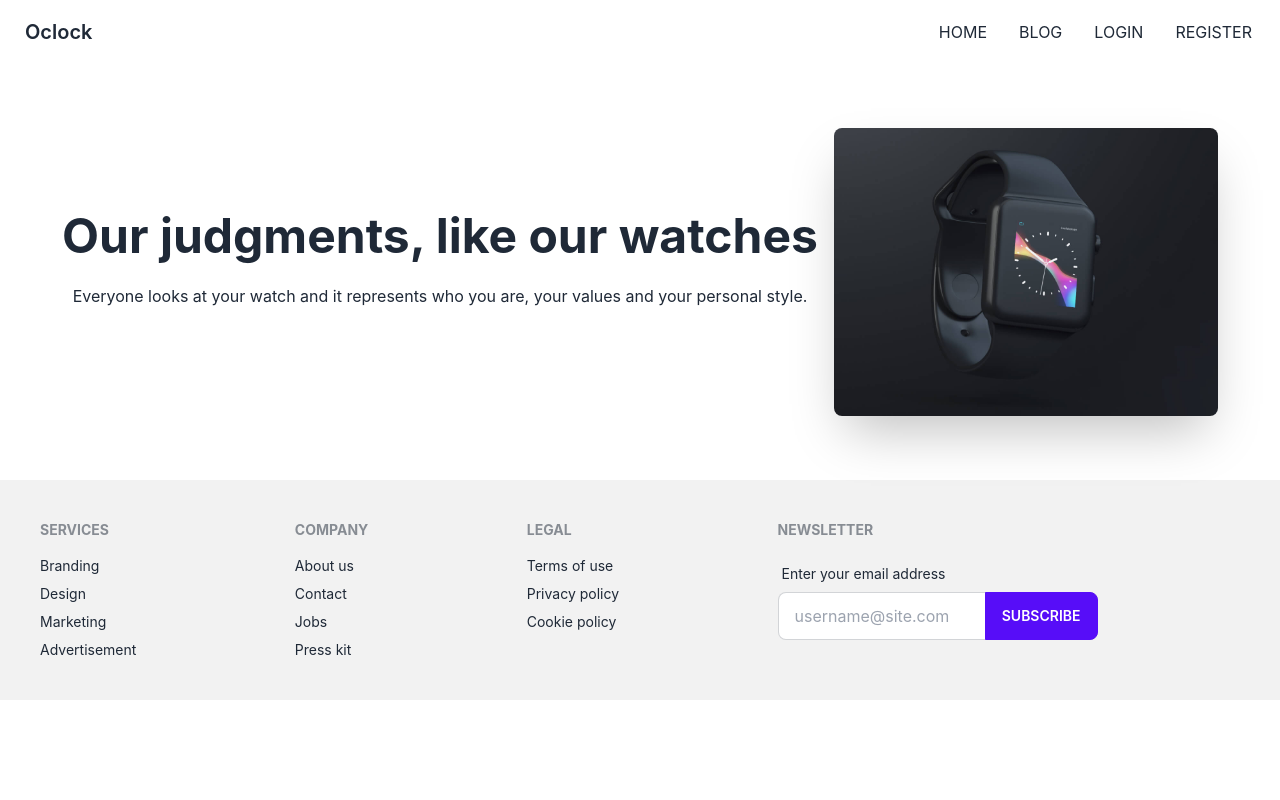
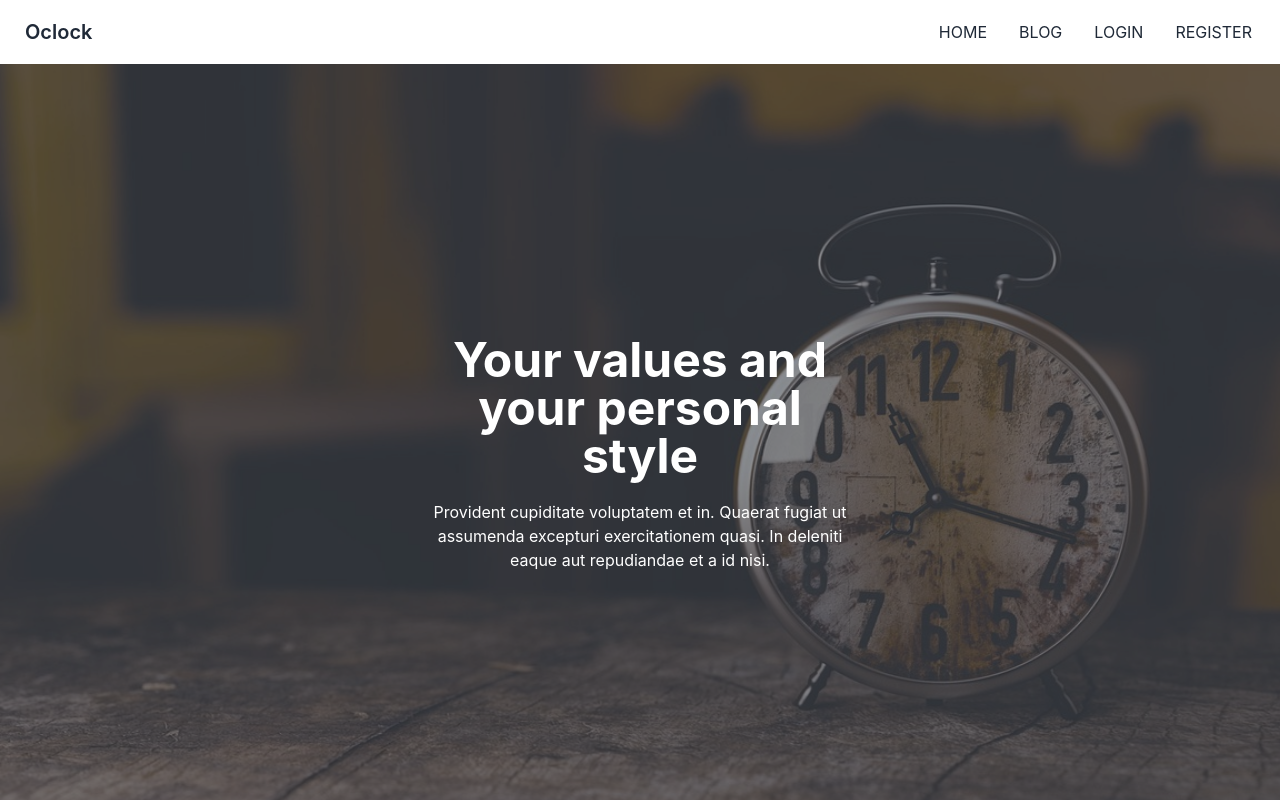
Before and after one commit to manisulislam/assignment-12, a React (Create React App) app: page / in a window 1280 px wide. Shown: the top 800 px of the page. Built offline with nearby package versions, Linux system fonts and the light colour scheme.

Commit message:
completely setup banner in the home page

```diff
--- a/src/Pages/Home/Banner/Banner.js
+++ b/src/Pages/Home/Banner/Banner.js
@@ -1,9 +1,17 @@
 import React from 'react';
+import image from '../../../assets/Bannerwatch.jpg'
 
 const Banner = () => {
     return (
-        <div>
-            <h3>this is banner</h3>
+        <div className="hero min-h-screen" style={{ backgroundImage: `url(${image})` }}>
+            <div className="hero-overlay bg-opacity-60"></div>
+            <div className="hero-content text-center text-neutral-content">
+                <div className="max-w-md">
+                    <h1 className="mb-5 text-5xl font-bold">Your values and your personal style</h1>
+                    <p className="mb-5">Provident cupiditate voluptatem et in. Quaerat fugiat ut assumenda excepturi exercitationem quasi. In deleniti eaque aut repudiandae et a id nisi.</p>
+
+                </div>
+            </div>
         </div>
     );
 };
--- a/src/Pages/Home/Home/Home.js
+++ b/src/Pages/Home/Home/Home.js
@@ -1,9 +1,11 @@
 import React from 'react';
+import Banner from '../Banner/Banner';
 import SectionOne from '../SectionOne/SectionOne';
 
 const Home = () => {
     return (
         <div>
+            <Banner></Banner>
             <SectionOne></SectionOne>
         </div>
     );
```
Also changed, not shown: src/assets/Bannerwatch.jpg (added).
